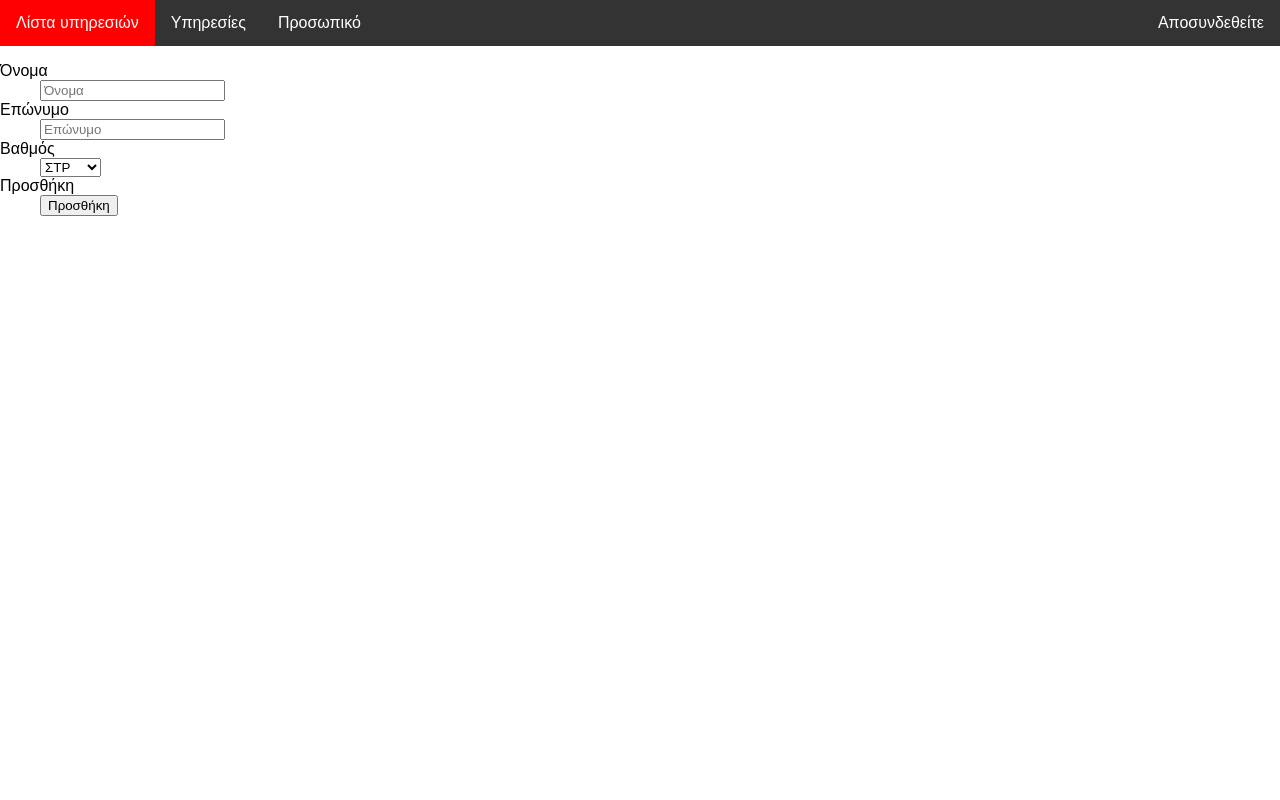
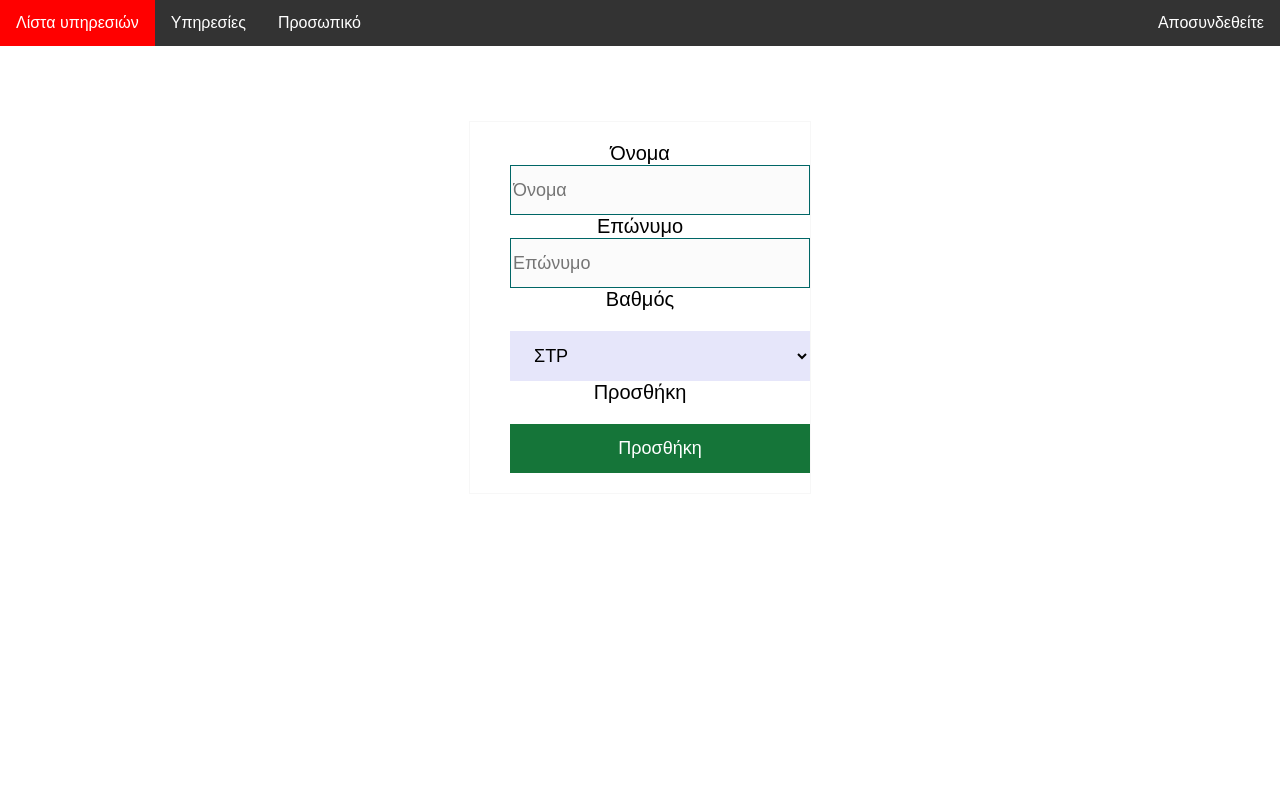
Before and after one commit to knaiskes/duty-schedule, a Flask app: page /register in a window 1280 px wide. Run offline with Flask 2, Linux system fonts and the light colour scheme; a user stored in the database is signed in; some libraries are stand-ins or nearby versions.

Commit message:
add css div id in register page

```diff
--- a/templates/register.html
+++ b/templates/register.html
@@ -1,8 +1,12 @@
 <title>Προσθήκη χρήστη</title>
+<style>
+body { text-align: center; }
+</style>
 {% extends "base.html" %}
 
 {% block content %}
 {% from "_formhelpers.html" import render_field %}
+<div id="register-form">
     <form method="POST">
         {{ form.hidden_tag() }}
         <dl>
@@ -19,4 +23,5 @@
         {% endif %}
         {% endwith %}
     </form>
+</div>
 {% endblock %}
```
Lines whose indentation alone changed are shown as unchanged.
